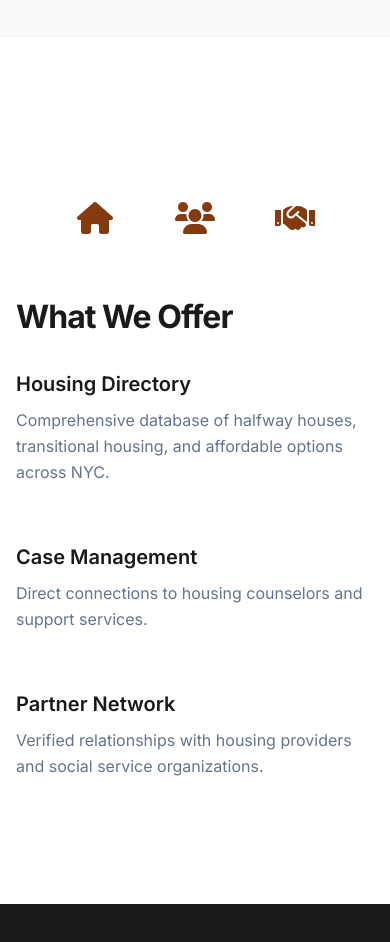
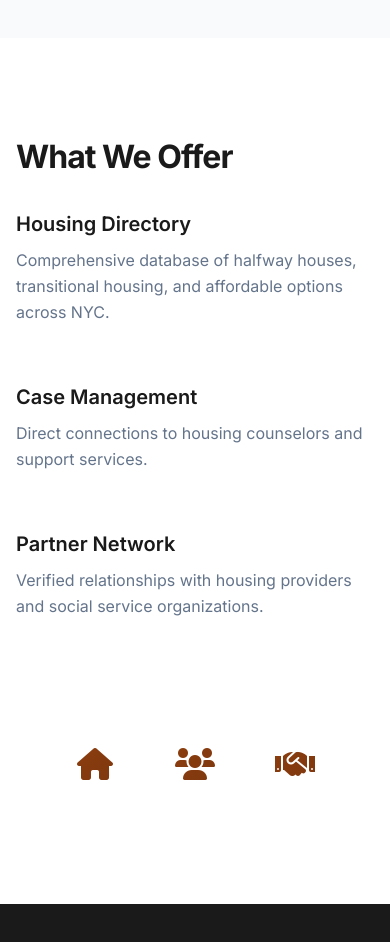
Before and after one commit to leodecock76/RebaseProject, a website: page index.html in a window 390 px wide. Shown: the part 2160-3102 px from the top of the page. Drawn offline with Linux system fonts and the light colour scheme.

Commit message:
Fix service icons positioning to appear below What We Offer text on mobile

```diff
--- a/styles.css
+++ b/styles.css
@@ -748,10 +748,15 @@ body {
         justify-content: center;
         gap: 20px;
         margin-top: 40px;
+        order: 2;
     }
 
     .services .text-content {
         order: 1;
+    }
+
+    .services .image-content {
+        order: 2;
     }
 
     .footer-content {
```
